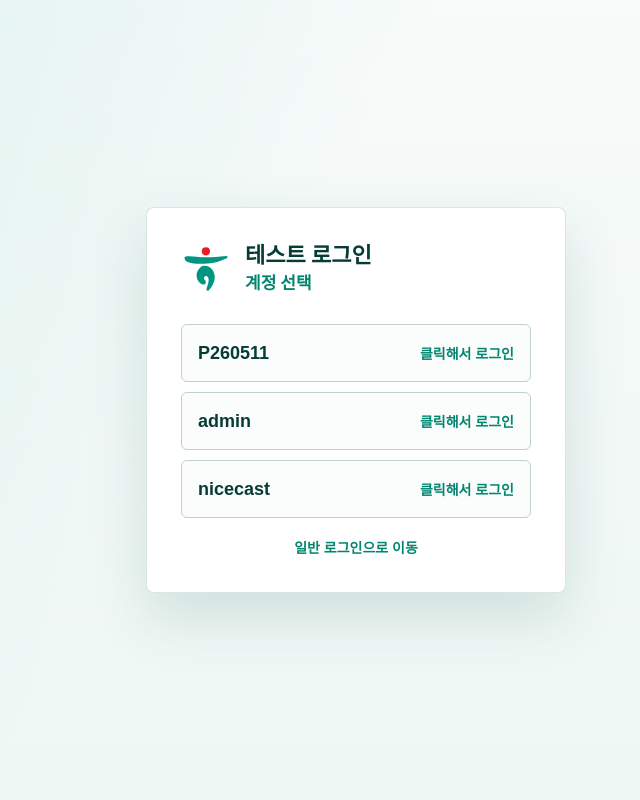
After one commit to jack-angler/hana-test-flow, a PHP site: page /public/test-login/index.html in a window 1280 px wide. The commit adds this page. Shown: the whole page, without its empty margins (284-924 px from the left). Run offline with PHP 8.4, Linux system fonts and the light colour scheme.

Commit message:
오류수정 및 간편로그인 추가

```diff
--- /dev/null
+++ b/public/test-login/index.html
@@ -0,0 +1,202 @@
+<!doctype html>
+<html lang="ko">
+  <head>
+    <meta charset="UTF-8" />
+    <meta name="viewport" content="width=device-width, initial-scale=1.0" />
+    <title>테스트 로그인</title>
+    <style>
+      * {
+        box-sizing: border-box;
+      }
+
+      body {
+        min-height: 100svh;
+        display: grid;
+        place-items: center;
+        margin: 0;
+        padding: 24px;
+        color: #073b35;
+        background:
+          linear-gradient(120deg, rgba(0, 157, 133, 0.11), transparent 42%),
+          linear-gradient(180deg, #f7fbfa 0%, #eef7f4 100%);
+        font-family:
+          -apple-system, BlinkMacSystemFont, "Segoe UI", sans-serif;
+      }
+
+      .box {
+        width: min(100%, 420px);
+        padding: 34px;
+        border: 1px solid rgba(0, 117, 100, 0.16);
+        border-radius: 8px;
+        background: #ffffff;
+        box-shadow: 0 24px 60px rgba(10, 80, 72, 0.14);
+      }
+
+      .brand {
+        display: flex;
+        align-items: center;
+        gap: 14px;
+        margin-bottom: 30px;
+      }
+
+      .brand img {
+        width: 50px;
+      }
+
+      h1 {
+        margin: 0;
+        font-size: 22px;
+        line-height: 1.25;
+      }
+
+      h1 span {
+        display: block;
+        margin-top: 4px;
+        color: #00856f;
+        font-size: 17px;
+      }
+
+      .accounts {
+        display: grid;
+        gap: 10px;
+      }
+
+      .account {
+        width: 100%;
+        min-height: 58px;
+        display: flex;
+        align-items: center;
+        justify-content: space-between;
+        gap: 12px;
+        border: 1px solid #bdd2ce;
+        border-radius: 6px;
+        padding: 0 16px;
+        color: #073b35;
+        background: #fbfdfc;
+        cursor: pointer;
+      }
+
+      .account:hover {
+        border-color: #00856f;
+        background: #f2faf8;
+      }
+
+      .account:disabled {
+        cursor: default;
+        opacity: 0.7;
+      }
+
+      .account strong {
+        font-size: 18px;
+      }
+
+      .account span {
+        color: #00856f;
+        font-size: 14px;
+        font-weight: 800;
+      }
+
+      .message {
+        margin: 16px 0 0;
+        color: #b42318;
+        font-size: 14px;
+        font-weight: 700;
+        white-space: pre-wrap;
+      }
+
+      .link {
+        width: 100%;
+        margin-top: 18px;
+        border: 0;
+        color: #00856f;
+        background: transparent;
+        font-size: 14px;
+        font-weight: 800;
+        cursor: pointer;
+      }
+    </style>
+  </head>
+  <body>
+    <main class="box">
+      <div class="brand">
+        <img src="../hana-ci.svg" alt="" />
+        <h1>테스트 로그인<span>계정 선택</span></h1>
+      </div>
+
+      <div class="accounts" id="accounts"></div>
+      <p class="message" id="message" hidden></p>
+
+      <button type="button" class="link" id="normalLogin">
+        일반 로그인으로 이동
+      </button>
+    </main>
+
+    <script>
+      const API_BASE_URL = "https://honeyangler.gtz.kr/app/hana-test-flow/api";
+      const accounts = [
+        { loginId: "P260511", password: "capital1!", label: "P260511" },
+        { loginId: "admin", password: "capital1!", label: "admin" },
+        { loginId: "nicecast", password: "0000", label: "nicecast" },
+      ];
+      const accountsEl = document.querySelector("#accounts");
+      const messageEl = document.querySelector("#message");
+      const normalLoginEl = document.querySelector("#normalLogin");
+
+      const setMessage = (message) => {
+        messageEl.hidden = !message;
+        messageEl.textContent = message;
+      };
+
+      const setLoading = (loginId) => {
+        document.querySelectorAll(".account").forEach((button) => {
+          button.disabled = loginId !== "";
+          button.querySelector("span").textContent =
+            button.dataset.loginId === loginId ? "로그인 중" : "클릭해서 로그인";
+        });
+      };
+
+      const login = async (account) => {
+        setMessage("");
+        setLoading(account.loginId);
+
+        try {
+          const response = await fetch(`${API_BASE_URL}/login.php`, {
+            method: "POST",
+            credentials: "include",
+            headers: { "Content-Type": "application/json" },
+            body: JSON.stringify({
+              login_id: account.loginId,
+              password: account.password,
+              remember_me: false,
+            }),
+          });
+          const data = await response.json().catch(() => null);
+
+          if (!response.ok) {
+            throw new Error(data?.message ?? "로그인에 실패했습니다.");
+          }
+
+          window.location.href = "../";
+        } catch (error) {
+          setMessage(error.message);
+        } finally {
+          setLoading("");
+        }
+      };
+
+      accounts.forEach((account) => {
+        const button = document.createElement("button");
+        button.type = "button";
+        button.className = "account";
+        button.dataset.loginId = account.loginId;
+        button.innerHTML = `<strong>${account.label}</strong><span>클릭해서 로그인</span>`;
+        button.addEventListener("click", () => login(account));
+        accountsEl.appendChild(button);
+      });
+
+      normalLoginEl.addEventListener("click", () => {
+        window.location.href = "../";
+      });
+    </script>
+  </body>
+</html>
```
Also changed, not shown: api/dashboard-summary.php (+38 -23 lines), api/defects.php (+4 -4 lines), src/App.css (+49 -0 lines), src/App.jsx (+88 -0 lines).
